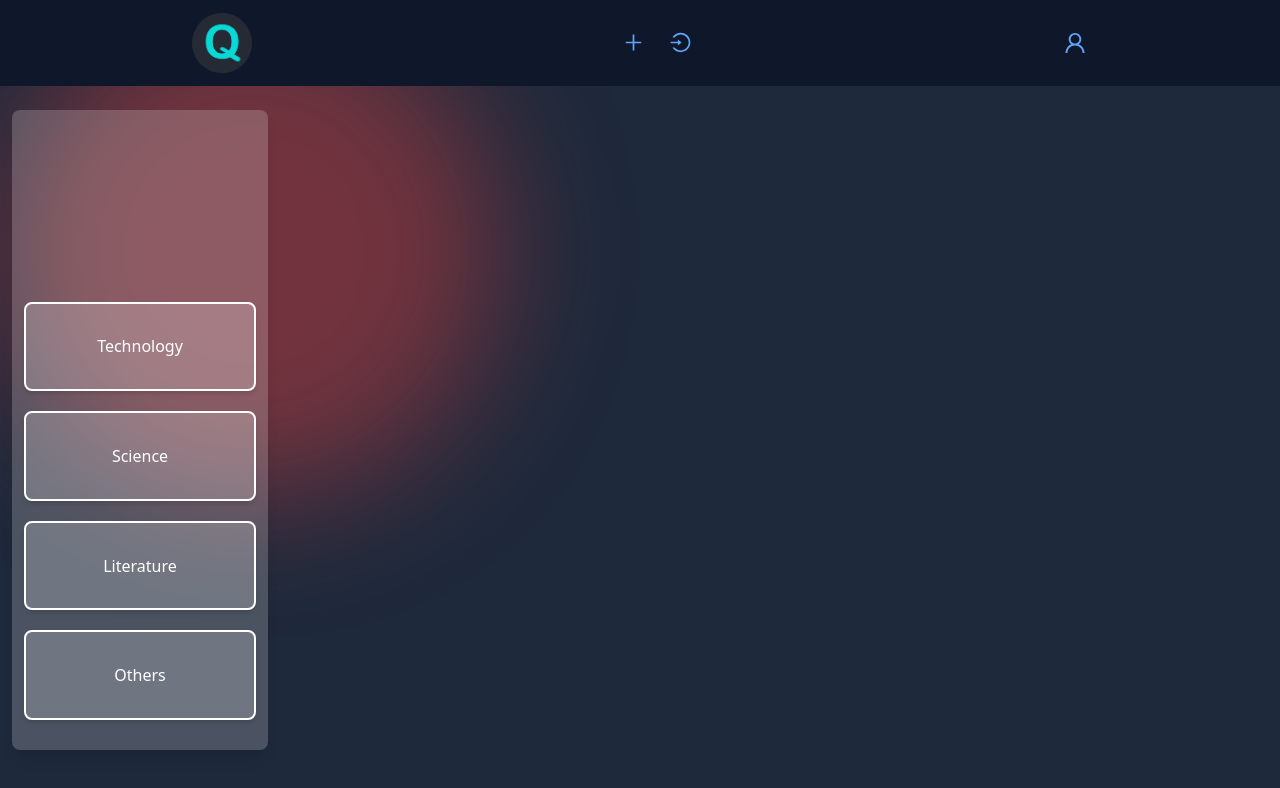
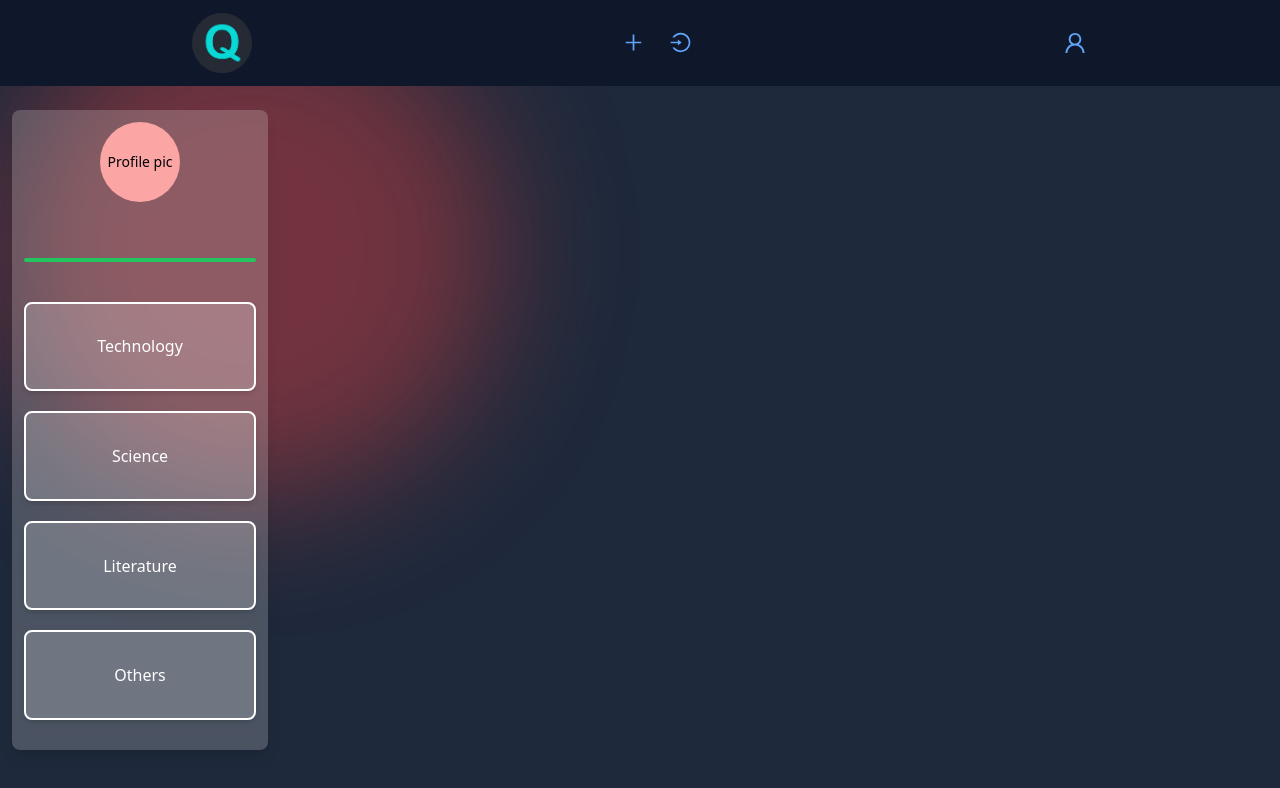
Before and after one commit to Releton/QuizzBuzz, a Next.js app: page / in a window 1280 px wide. Shown: the top 788 px of the page. Built offline with nearby package versions, Linux system fonts and the light colour scheme.

Commit message:
Make dummy profile pic and dummy progress bar

```diff
--- a/components/CategoryPicker.jsx
+++ b/components/CategoryPicker.jsx
@@ -9,7 +9,11 @@ function CategoryPicker() {
   };
   return (
     <div className="flex-col relative md:fixed z-50 w-[90%] items-center flex md:w-[30%] xl:w-[20%] mx-auto bg-white bg-opacity-20 backdrop-filter backdrop-blur-sm shadow-lg h-[80vh] rounded-lg mt-6">
-      <div className="h-[30%]"></div>
+      <div className="h-[30%] pt-3 flex flex-col justify-between pb-10 w-full items-center px-3">
+        {/* TODO: Replace with real things */}
+        <div className="w-20 aspect-square rounded-full bg-red-300 text-sm flex items-center justify-center">Profile pic</div>
+        <div className="w-full h-1 bg-green-500 rounded-lg"></div>
+      </div>
       <div className="w-full h-[70%] space-y-5 px-3">
         <div
           onClick={() => setCategory("technology")}
```
